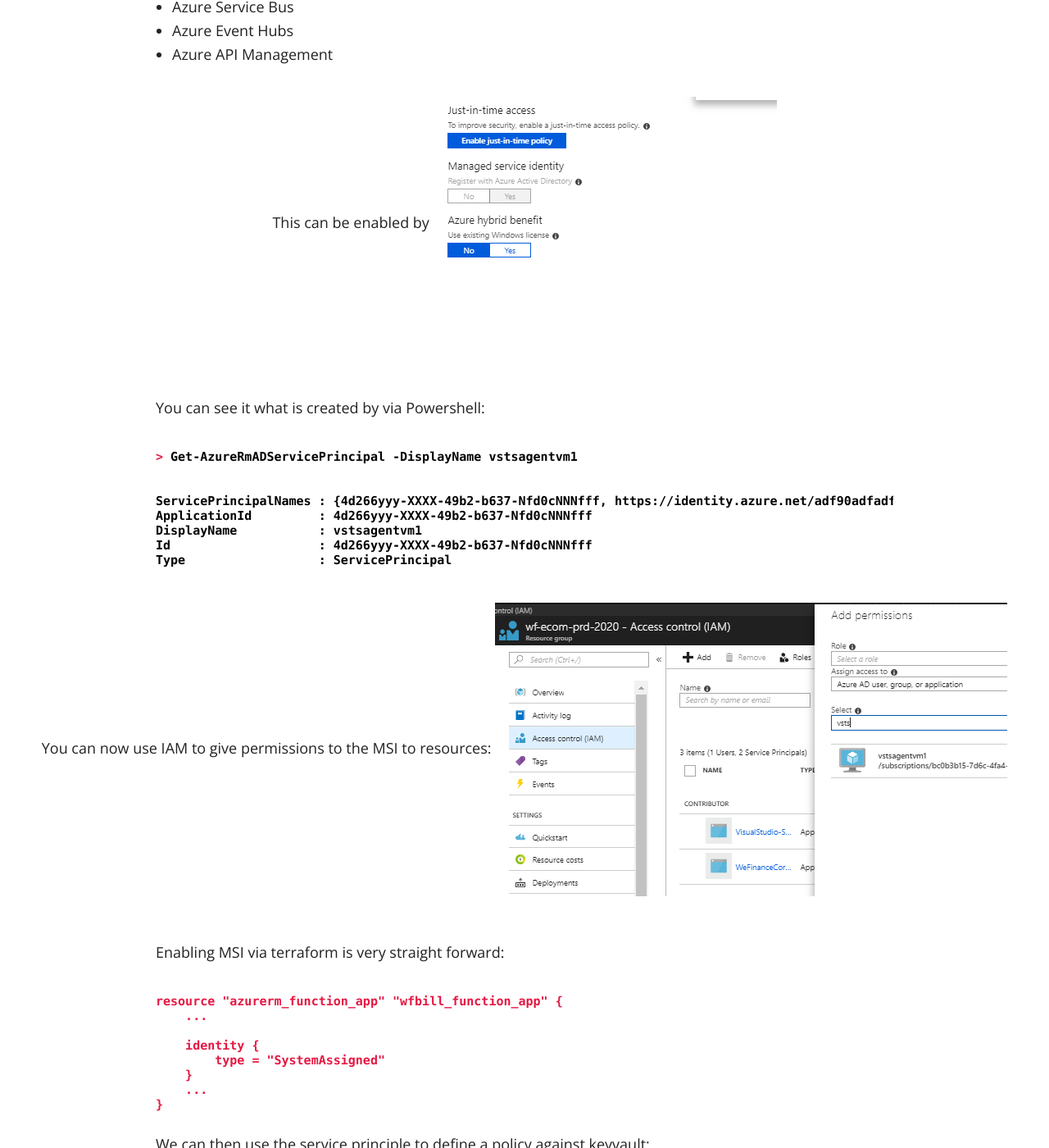
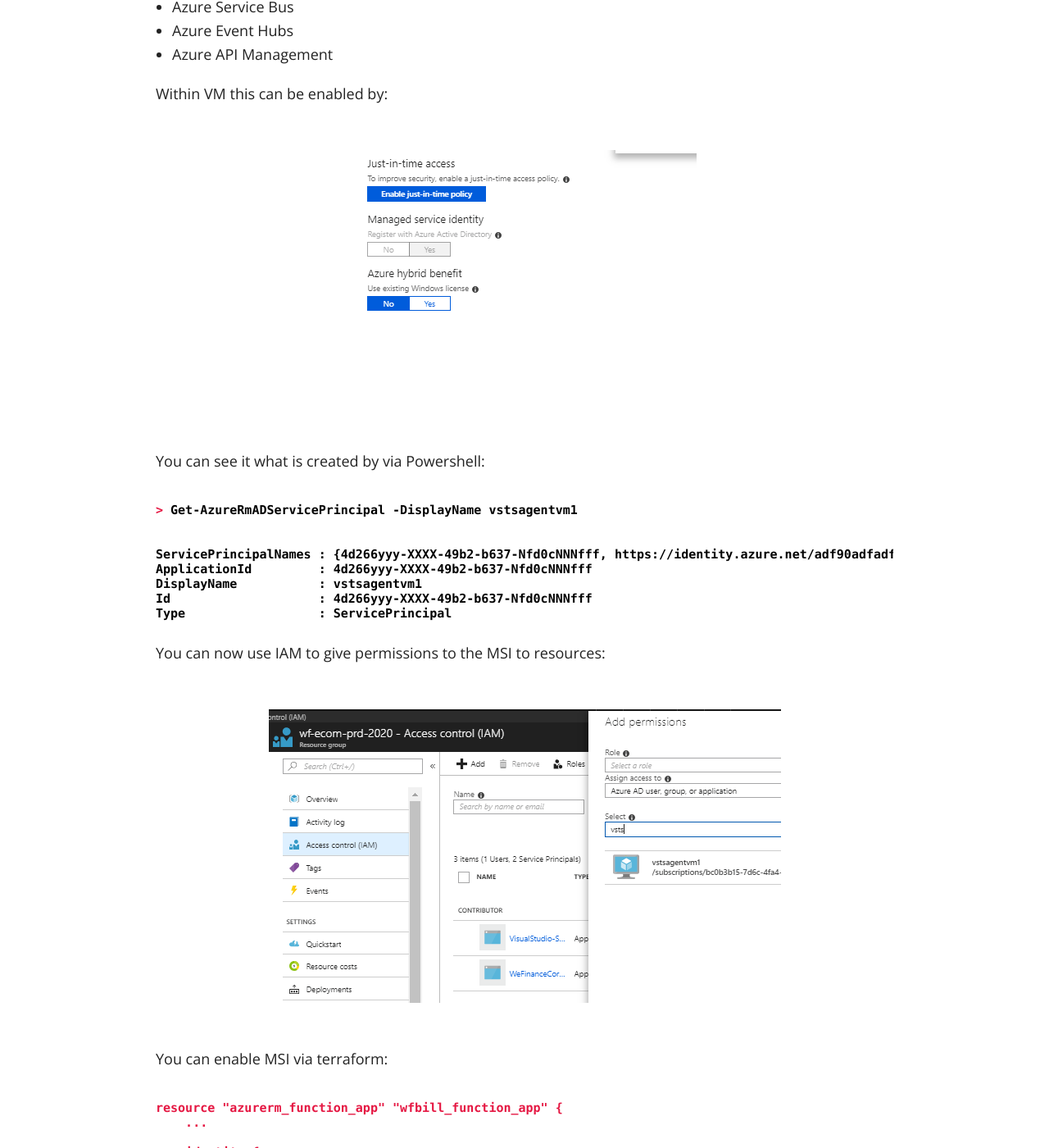
Before and after one commit to dermotreynolds/old.dermotreynolds.github.io, a Jekyll site: the page built from _posts/2017-05-12-12-managed-service-identity.md, in a window 1280 px wide and 1400 px high, scrolled down 925 px. Shown: the whole window at 82% size. Built offline with Jekyll 4.4.1, drawn with Linux system fonts in a browser that asks for light colours; nearby versions of some CDN libraries.

```diff
--- a/_posts/2017-05-12-12-managed-service-identity.md
+++ b/_posts/2017-05-12-12-managed-service-identity.md
@@ -22,7 +22,8 @@
 - Azure Event Hubs
 - Azure API Management
 
-This can be enabled by
+Within VM this can be enabled by:
+
 ![](/images/Enable-VM-MSI-01.png)
 
 
@@ -31,7 +32,7 @@
 > Get-AzureRmADServicePrincipal -DisplayName vstsagentvm1
 
 
-ServicePrincipalNames : {4d266yyy-XXXX-49b2-b637-Nfd0cNNNfff, https://identity.azure.net/adf90adfadfderfdbxfsgfsgsgsgrtw452252554245=}
+ServicePrincipalNames : {4d266yyy-XXXX-49b2-b637-Nfd0cNNNfff, https://identity.azure.net/adf90adfadfderfdbxfsgfsgs=}
 ApplicationId         : 4d266yyy-XXXX-49b2-b637-Nfd0cNNNfff
 DisplayName           : vstsagentvm1
 Id                    : 4d266yyy-XXXX-49b2-b637-Nfd0cNNNfff
@@ -40,9 +41,10 @@
 {% endhighlight %}
 
 You can now use IAM to give permissions to the MSI to resources:
+
 ![](/images/Enable-VM-MSI-02.png)
 
-Enabling MSI via terraform is very straight forward:
+You can enable MSI via terraform:
 
     resource "azurerm_function_app" "wfbill_function_app" {
         ...
```
